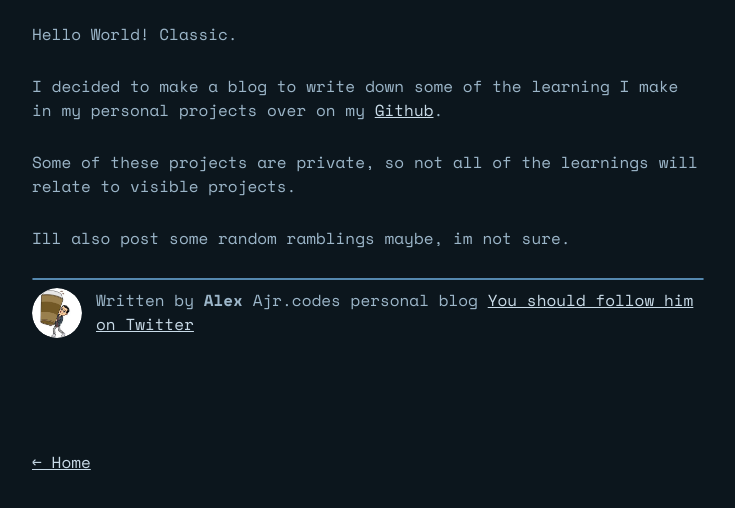
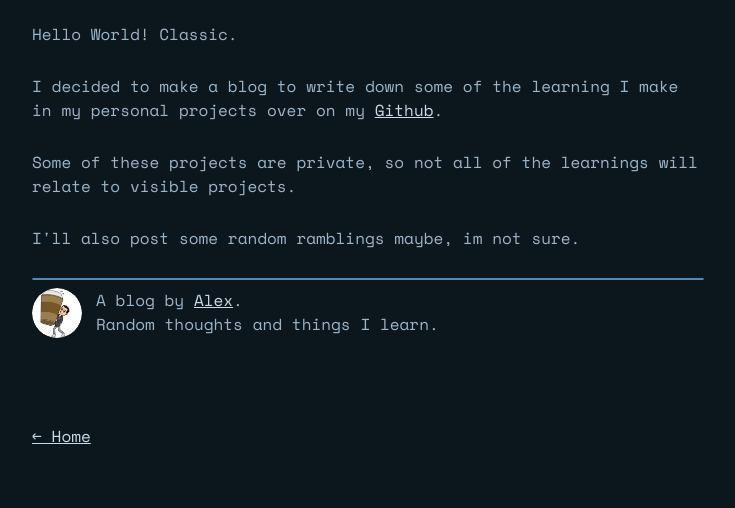
Before and after one commit to alex-r89/ajr-codes, a Gatsby site: page /hello-world/ in a window 1280 px wide. Shown: the part 208-716 px from the top of the page, without its empty margins (272-1007 px from the left). Built offline with nearby package versions, Linux system fonts and the light colour scheme; Gatsby itself is replaced by a stand-in of ours.

Commit message:
cleaned up styles and text

```diff
--- a/content/blog/hello-world/index.md
+++ b/content/blog/hello-world/index.md
@@ -10,4 +10,4 @@ I decided to make a blog to write down some of the learning I make in my persona
 
 Some of these projects are private, so not all of the learnings will relate to visible projects.
 
-Ill also post some random ramblings maybe, im not sure.
+I'll also post some random ramblings maybe, im not sure.
--- a/gatsby-config.js
+++ b/gatsby-config.js
@@ -5,7 +5,7 @@ module.exports = {
       name: `Alex`,
       summary: `Ajr.codes personal blog`
     },
-    description: `A personal blog for things I learn and other random thoughts`,
+    description: `Random thoughts and things I learn.`,
     siteUrl: `https://ajr.codes/`,
     social: {
       twitter: `ajr_codes`
@@ -71,13 +71,13 @@ module.exports = {
     {
       resolve: `gatsby-plugin-manifest`,
       options: {
-        name: `Gatsby Starter Blog`,
-        short_name: `GatsbyJS`,
+        name: `Alex's Blog`,
+        short_name: `ajr.codes`,
         start_url: `/`,
-        background_color: `#ffffff`,
-        theme_color: `#663399`,
+        background_color: `#0c161d`,
+        theme_color: `#9cb6c9`,
         display: `minimal-ui`,
-        icon: `content/assets/gatsby-icon.png`
+        icon: `content/assets/profile-pic.webp`
       }
     },
     `gatsby-plugin-react-helmet`,
--- a/src/components/bio.js
+++ b/src/components/bio.js
@@ -25,6 +25,7 @@ const Bio = () => {
             name
             summary
           }
+          description
           social {
             twitter
           }
@@ -33,7 +34,7 @@ const Bio = () => {
     }
   `)
 
-  const { author, social } = data.site.siteMetadata
+  const { author, social, description } = data.site.siteMetadata
   return (
     <div
       style={{
@@ -53,11 +54,20 @@ const Bio = () => {
           borderRadius: `50%`
         }}
       />
-      <p>
-        Written by <strong>{author.name}</strong> {author.summary}
-        {` `}
-        <a href={`https://twitter.com/${social.twitter}`}>You should follow him on Twitter</a>
-      </p>
+      <div>
+        <p
+          style={{
+            margin: 0
+          }}>
+          A blog by <a href={`https://twitter.com/${social.twitter}`}>{author.name}</a>.
+        </p>
+        <p
+          style={{
+            margin: 0
+          }}>
+          {description}
+        </p>
+      </div>
     </div>
   )
 }
```
Also changed, not shown: content/assets/gatsby-icon.png (deleted), content/blog/hello-world/salty_egg.jpg (deleted).
